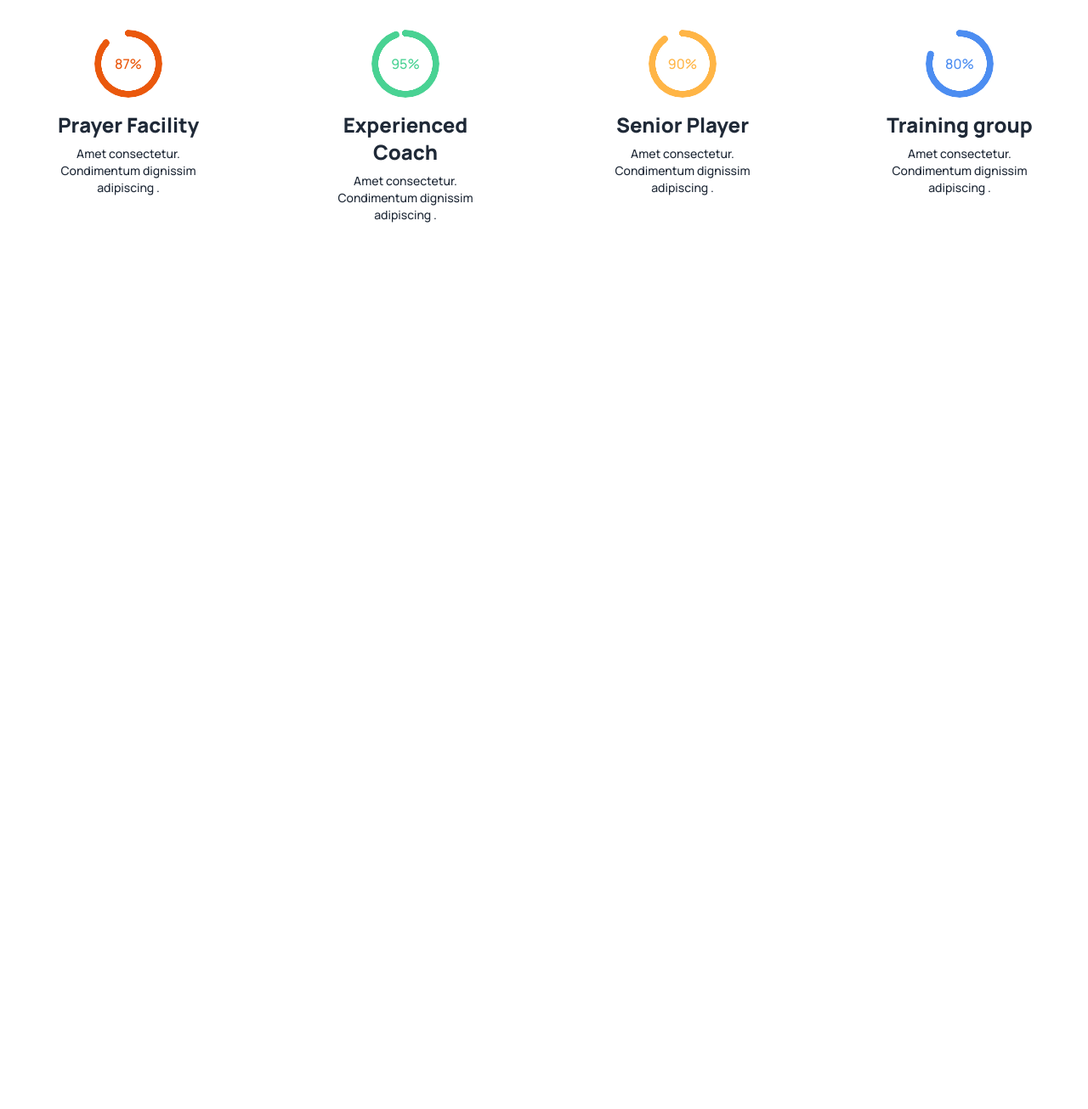
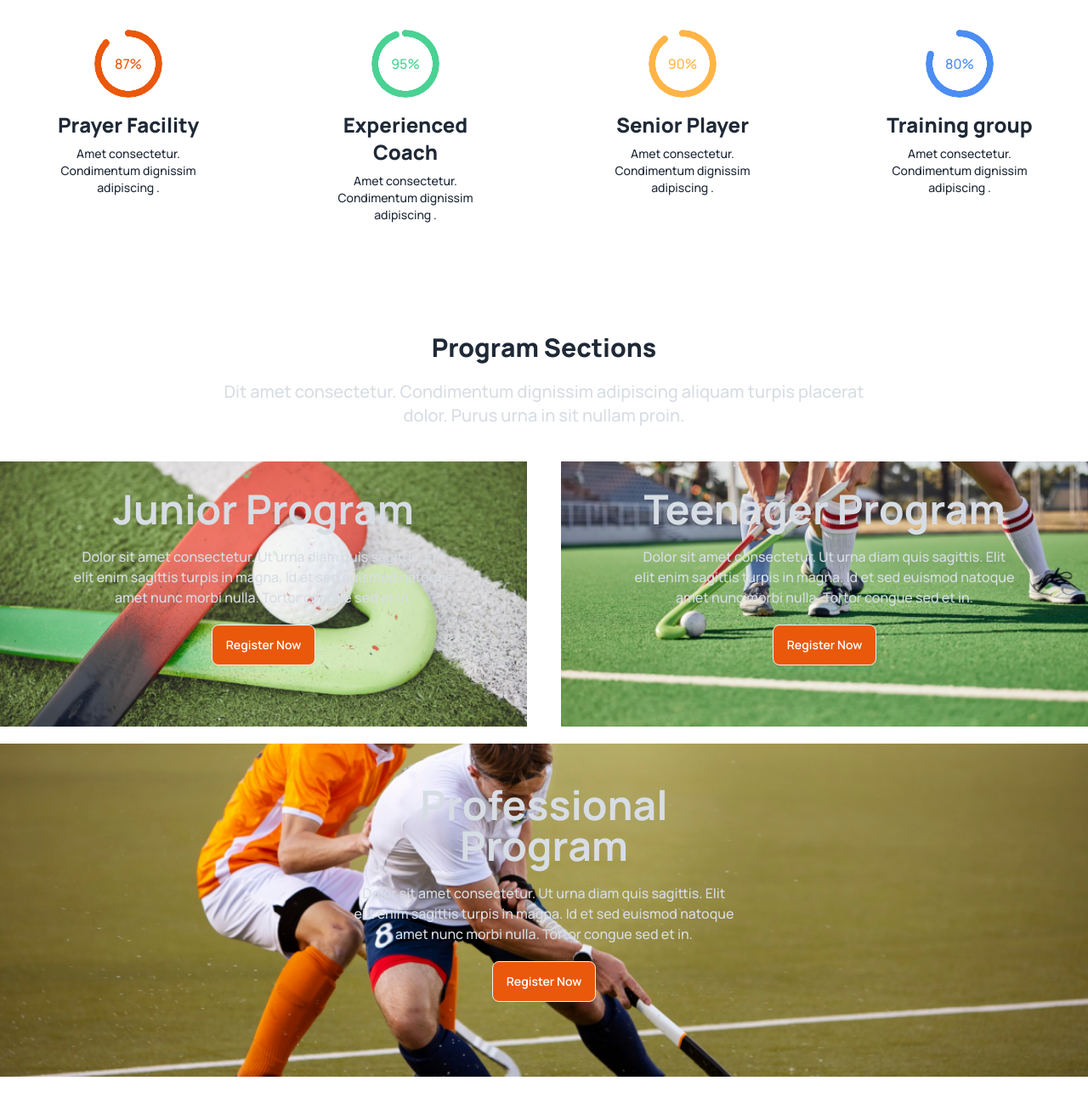
Before and after one commit to Alpha123-B/assignment-3, a plain HTML site: page index.html in a window 1280 px wide. Shown: the part 911-2216 px from the top of the page at 85% size. Before the commit the page ends 1302 px from the top, so only its background shows below. Drawn offline with nearby package versions, Linux system fonts and the light colour scheme.

Commit message:
added second section

```diff
--- a/index.html
+++ b/index.html
@@ -103,6 +103,53 @@
 
             </div>
         </section>
+        <section class="text-center my-20">
+            <h2 class="text-3xl font-extrabold mb-5">Program Sections</h2>
+            <p class="lg:max-w-3xl mb-10 mx-auto text-neutral-content text-xl">Dit amet consectetur. Condimentum dignissim adipiscing aliquam turpis placerat<br> dolor. Purus urna in sit nullam proin. </p>
+           <div class=" flex gap-10 grid grid-cols-1 md:grid-cols-2 lg:grid-cols-2">
+            <div class="">
+
+
+    <div class=" hero hero-content bg-gradient-to-r from-red-600 to-alpha-500 " style="background-image: url(Images/2.png );">
+
+                    <div class="hero-content text-center text-neutral-content">
+                      <div class="max-w-md">
+                        <h1 class="mb-5 text-5xl font-bold">Junior Program</h1>
+                        <p class="mb-5">Dolor sit amet consectetur. Ut urna diam quis sagittis. Elit elit
+                            enim sagittis turpis in magna. Id et sed euismod natoque amet nunc morbi nulla. Tortor congue sed et in.</p>
+                        <button class="btn bg-orange-600 text-white mb-10">Register Now</button>
+                      </div>
+                    </div>
+                  </div>
+            </div>
+            <div>
+                <div class="hero hero-content" style="background-image: url( Images/3.png);">
+                    <div class="hero-content text-center text-neutral-content">
+                      <div class="max-w-md">
+                        <h1 class="mb-5 text-5xl font-bold">Teenager Program</h1>
+                        <p class="mb-5">Dolor sit amet consectetur. Ut urna diam quis sagittis. Elit elit
+                            enim sagittis turpis in magna. Id et sed euismod natoque amet nunc morbi nulla. Tortor congue sed et in. </p>
+                        <button class="btn text-white bg-orange-600 mb-10">Register Now</button>
+                      </div>
+                    </div>
+                  </div>
+
+            </div>
+           </div>
+           <div>
+            <div class="hero w-full mt-5 p-8 bg-gradient-to-r from-red-500 to-alpha-500  grid md:grid-cols-1 lg:grid-cols-1 hero-content" style="background-image: url( Images/4.png  );">
+
+                <div class="hero-content text-center text-neutral-content">
+                  <div class="max-w-md">
+                    <h1 class="mb-5 text-5xl font-bold">Professional Program</h1>
+                    <p class="mb-5">Dolor sit amet consectetur. Ut urna diam quis sagittis. Elit elit
+                        enim sagittis turpis in magna. Id et sed euismod natoque amet nunc morbi nulla. Tortor congue sed et in. </p>
+                    <button class="btn text-white bg-orange-600 mb-10  py-3 ">Register Now</button>
+                  </div>
+                </div>
+              </div>
+           </div>
+        </section>
 
     </main>
     <footer>
```
